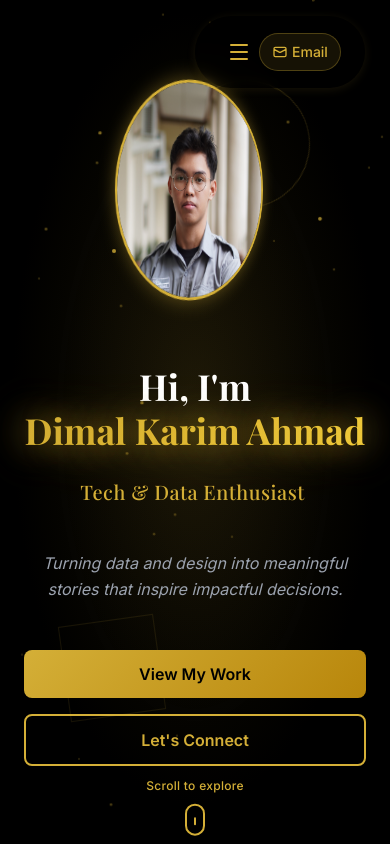
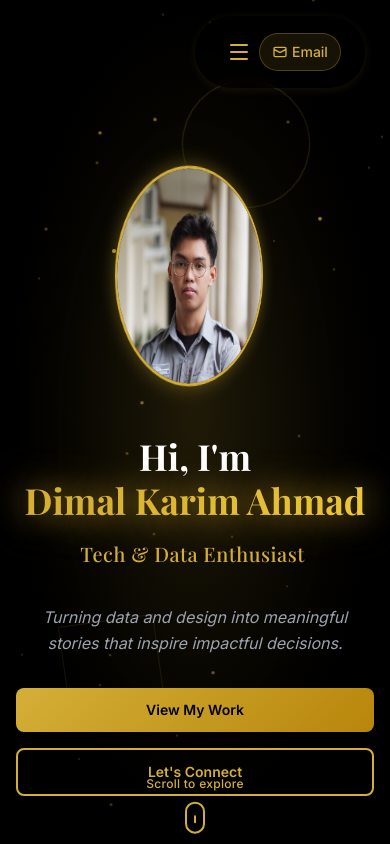
Before and after one commit to dimalahmad/My-Profile, a React (Vite) app: page / in a window 390 px wide. Shown: the top 844 px of the page. Built offline with nearby package versions, Linux system fonts and the light colour scheme.

Commit message:
Peebaikan Hero

```diff
--- a/src/components/Footer.jsx
+++ b/src/components/Footer.jsx
@@ -5,8 +5,8 @@ const Footer = () => {
   const currentYear = new Date().getFullYear();
 
   return (
-    <footer className="bg-black border-t border-gray-800 py-8">
-      <div className="container-custom">
+    <footer className="bg-black/30 backdrop-blur-sm border-t border-white/10 pt-8 pb-8">
+      <div className="container-custom max-w-7xl mx-auto px-6 md:px-12">
         <motion.div
           variants={fadeIn("up", 0.1)}
           initial="hidden"
@@ -16,7 +16,7 @@ const Footer = () => {
           {/* Copyright */}
           <motion.p
             variants={fadeIn("up", 0.2)}
-            className="text-gray-400 text-sm md:text-base"
+            className="text-gray-400 text-sm text-center"
           >
             © {currentYear} <span className="text-gold font-medium">Dimal Karim Ahmad</span> — All Rights Reserved
           </motion.p>
@@ -24,7 +24,7 @@ const Footer = () => {
           {/* Made with love */}
           <motion.p
             variants={fadeIn("up", 0.3)}
-            className="text-gray-500 text-xs md:text-sm flex items-center justify-center space-x-1"
+            className="text-gray-400 text-sm flex items-center justify-center space-x-1 text-center"
           >
             <span>Made with</span>
             <motion.span
--- a/src/components/Hero.jsx
+++ b/src/components/Hero.jsx
@@ -80,24 +80,24 @@ const Hero = () => {
       </div>
 
       <div className="container-custom relative z-10">
-        <div className="flex flex-col-reverse lg:grid lg:grid-cols-2 gap-8 lg:gap-12 items-center py-20" style={{ minHeight: '100vh', height: 'auto' }}>
+        <div className="flex flex-col-reverse md:grid md:grid-cols-2 gap-6 md:gap-8 lg:gap-12 items-center py-12 md:py-16 lg:py-20" style={{ minHeight: '100vh', height: 'auto' }}>
           {/* Content */}
           <motion.div
             initial={{ opacity: 0, x: -50 }}
             animate={{ opacity: 1, x: 0 }}
             transition={{ duration: 1, ease: "easeOut" }}
-            className="space-y-8 text-center lg:text-left px-6 lg:px-0"
+            className="space-y-6 md:space-y-8 text-center md:text-left"
           >
             {/* Static Hero Text */}
             <motion.div
               initial={{ opacity: 0, y: 20 }}
               animate={{ opacity: 1, y: 0 }}
               transition={{ duration: 0.8, ease: "easeOut" }}
-              className="space-y-6"
+              className="space-y-4 md:space-y-6"
             >
 
               <motion.h1
-                className="text-4xl md:text-6xl lg:text-7xl xl:text-8xl font-heading font-bold leading-tight"
+                className="text-4xl sm:text-5xl md:text-6xl lg:text-7xl xl:text-8xl font-heading font-bold leading-tight"
                 initial={{ opacity: 0, y: 30 }}
                 animate={{ opacity: 1, y: 0 }}
                 transition={{ delay: 0.4, duration: 1 }}
@@ -116,7 +116,7 @@ const Hero = () => {
 
               {/* Typewriter Job Title */}
               <motion.div
-                className="text-xl md:text-2xl lg:text-3xl xl:text-4xl font-heading font-medium text-gold tracking-wide min-h-[3rem] md:min-h-[4rem]"
+                className="text-xl sm:text-2xl md:text-2xl lg:text-3xl xl:text-4xl font-heading font-medium text-gold tracking-wide min-h-[3rem] sm:min-h-[3.5rem] md:min-h-[4rem]"
                 initial={{ opacity: 0, y: 20 }}
                 animate={{ opacity: 1, y: 0 }}
                 transition={{ delay: 0.6, duration: 0.8 }}
@@ -143,7 +143,7 @@ const Hero = () => {
                 initial={{ opacity: 0, y: 20 }}
                 animate={{ opacity: 1, y: 0 }}
                 transition={{ delay: 0.7, duration: 0.8 }}
-                className="text-base md:text-lg lg:text-xl text-gray-400 leading-relaxed italic"
+                className="text-base sm:text-lg md:text-lg lg:text-xl text-gray-400 leading-relaxed italic"
               >
                 Turning data and design into meaningful stories that inspire impactful decisions.
               </motion.p>
@@ -154,11 +154,11 @@ const Hero = () => {
               initial={{ opacity: 0, y: 30 }}
               animate={{ opacity: 1, y: 0 }}
               transition={{ delay: 0.8, duration: 0.8 }}
-              className="flex flex-col sm:flex-row gap-4 md:gap-6 pt-4 justify-center lg:justify-start"
+              className="flex flex-col sm:flex-row gap-4 md:gap-6 pt-2 md:pt-4 justify-center md:justify-start"
             >
               <motion.button
                 onClick={scrollToProjects}
-                className="group relative px-6 md:px-8 py-3 md:py-4 bg-gold-gradient text-black font-semibold rounded-lg overflow-hidden transition-all duration-300"
+                className="group relative px-6 md:px-8 py-3 md:py-4 bg-gold-gradient text-black font-semibold rounded-lg overflow-hidden transition-all duration-300 text-sm md:text-base"
                 whileHover={{ scale: 1.05, y: -2 }}
                 whileTap={{ scale: 0.98 }}
               >
@@ -174,7 +174,7 @@ const Hero = () => {
 
               <motion.button
                 onClick={() => document.querySelector('#contact').scrollIntoView({ behavior: 'smooth' })}
-                className="px-6 md:px-8 py-3 md:py-4 border-2 border-gold text-gold hover:bg-gold hover:text-black transition-all duration-300 rounded-lg font-semibold relative overflow-hidden group"
+                className="px-6 md:px-8 py-3 md:py-4 border-2 border-gold text-gold hover:bg-gold hover:text-black transition-all duration-300 rounded-lg font-semibold relative overflow-hidden group text-sm md:text-base"
                 whileHover={{ scale: 1.05, y: -2 }}
                 whileTap={{ scale: 0.98 }}
               >
@@ -197,7 +197,7 @@ const Hero = () => {
               scale: showProfile ? 1 : 0.8
             }}
             transition={{ duration: 1, ease: "easeOut" }}
-            className="flex justify-center lg:justify-end mb-8 lg:mb-0"
+            className="flex justify-center md:justify-end mb-6 md:mb-0"
           >
             <div className="coin-container">
               {/* Loading Skeleton */}
--- a/styles/index.css
+++ b/styles/index.css
@@ -17,7 +17,7 @@
     overflow-y: auto !important;
     width: 100%;
     max-width: 100vw;
-    height: auto;
+    height: 100%;
   }
 
   body {
@@ -28,13 +28,19 @@
     max-width: 100vw;
     scroll-behavior: smooth;
     -webkit-overflow-scrolling: touch;
-    height: auto;
+    height: 100%;
     min-height: 100vh;
   }
 
   /* Force scroll to always be enabled */
   html, body {
     position: relative;
+  }
+
+  #root {
+    display: flex;
+    flex-direction: column;
+    min-height: 100vh;
   }
 
   /* Prevent any element from blocking scroll */
@@ -53,6 +59,8 @@
     contain: layout;
     /* Force render immediately */
     will-change: auto;
+    /* Scroll margin for navbar offset */
+    scroll-margin-top: 100px;
   }
 
   /* Ensure content is always visible and scrollable - Set explicit heights to prevent scroll freeze */
@@ -128,7 +136,7 @@
   }
 
   footer {
-    min-height: 20vh;
+    margin-top: auto;
     display: block;
     visibility: visible;
   }
@@ -269,7 +277,7 @@
   }
 
   .container-custom {
-    @apply max-w-7xl mx-auto;
+    @apply max-w-7xl mx-auto px-4 md:px-8 lg:px-12 xl:px-6;
   }
 
   .glass-effect {
@@ -368,16 +376,24 @@
   margin: auto;
 }
 
-/* Desktop - Larger coin size */
+/* Tablet/iPad - Medium coin size */
 @media (min-width: 768px) {
   .coin-container {
-    width: 300px;
-    height: 300px;
+    width: 280px;
+    height: 280px;
   }
 }
 
-/* Large desktop - Even larger coin size */
+/* Large tablet/iPad landscape - Slightly larger */
 @media (min-width: 1024px) {
+  .coin-container {
+    width: 320px;
+    height: 320px;
+  }
+}
+
+/* Desktop - Even larger coin size */
+@media (min-width: 1280px) {
   .coin-container {
     width: 350px;
     height: 350px;
@@ -407,15 +423,24 @@
   border: 3px solid #d4af37;
 }
 
-/* Desktop - Larger border and shadow for bigger coin */
+/* Tablet/iPad - Medium border and shadow */
 @media (min-width: 768px) {
   .side {
-    border: 4px solid #d4af37;
-    box-shadow: 0 0 30px rgba(212, 175, 55, 0.5);
+    border: 3px solid #d4af37;
+    box-shadow: 0 0 25px rgba(212, 175, 55, 0.5);
   }
 }
 
+/* Large tablet/iPad landscape - Slightly larger border */
 @media (min-width: 1024px) {
+  .side {
+    border: 4px solid #d4af37;
+    box-shadow: 0 0 35px rgba(212, 175, 55, 0.6);
+  }
+}
+
+/* Desktop - Even larger border and shadow */
+@media (min-width: 1280px) {
   .side {
     border: 5px solid #d4af37;
     box-shadow: 0 0 40px rgba(212, 175, 55, 0.6);
@@ -426,14 +451,22 @@
   box-shadow: 0 0 30px rgba(212, 175, 55, 0.6);
 }
 
-/* Desktop hover effects */
+/* Tablet/iPad hover effects */
 @media (min-width: 768px) {
   .side:hover {
-    box-shadow: 0 0 50px rgba(212, 175, 55, 0.7);
+    box-shadow: 0 0 40px rgba(212, 175, 55, 0.7);
   }
 }
 
+/* Large tablet/iPad landscape hover effects */
 @media (min-width: 1024px) {
+  .side:hover {
+    box-shadow: 0 0 50px rgba(212, 175, 55, 0.8);
+  }
+}
+
+/* Desktop hover effects */
+@media (min-width: 1280px) {
   .side:hover {
     box-shadow: 0 0 60px rgba(212, 175, 55, 0.8);
   }
```
